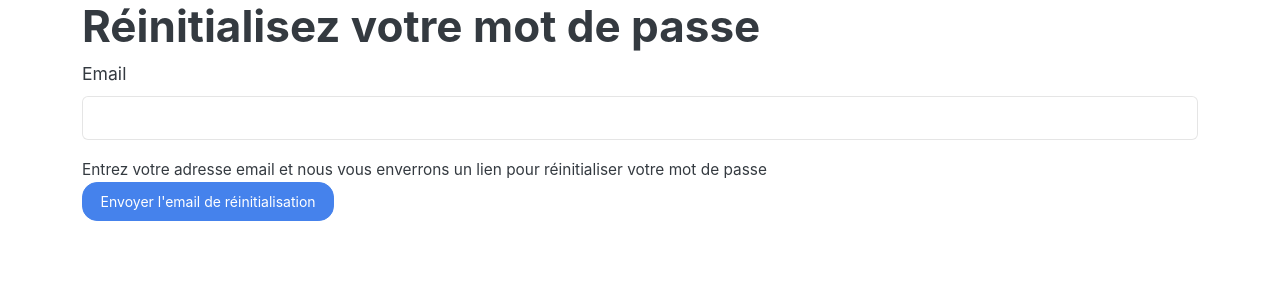
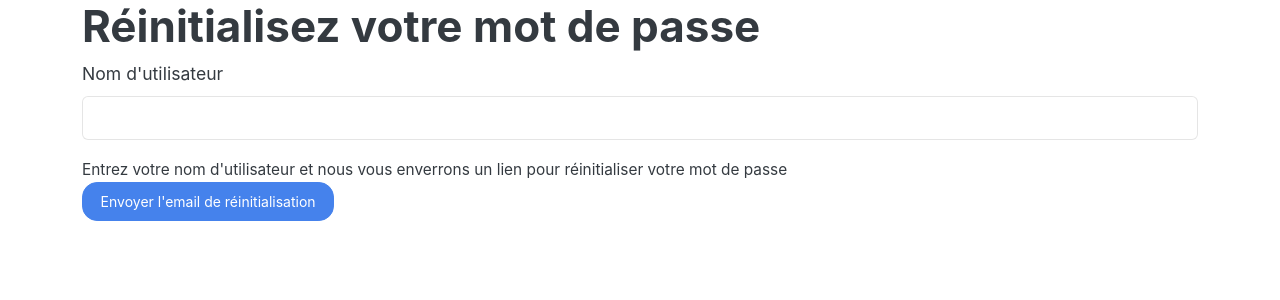
Before and after one commit to Naime-m/Snowtricks, a Symfony app: template templates/reset_password/request.html.twig in a window 1280 px wide. Shown: the part 58-358 px from the top of the page. Run offline with Twig, Linux system fonts and the light colour scheme; the template is opened without the code that fills it, so the values that code supplies are empty; form fields are guessed from the names that the template uses; some libraries are stand-ins or nearby versions.

Commit message:
reset password by username

```diff
--- a/config/services.yaml
+++ b/config/services.yaml
@@ -5,6 +5,8 @@
 # https://symfony.com/doc/current/best_practices.html#use-parameters-for-application-configuration
 parameters:
     app.MAILER_SENDER: '%env(resolve:MAILER_SENDER)%'
+    user_picture_directory: '%kernel.project_dir%/public/uploads/user_picture'
+    trick_picture_directory: '%kernel.project_dir%/public/uploads/trick_picture'
 
 services:
     # default configuration for services in *this* file
--- a/src/Controller/ResetPasswordController.php
+++ b/src/Controller/ResetPasswordController.php
@@ -47,7 +47,7 @@ class ResetPasswordController extends AbstractController
 
         if ($form->isSubmitted() && $form->isValid()) {
             return $this->processSendingPasswordResetEmail(
-                $form->get('email')->getData(),
+                $form->get('username')->getData(),
                 $mailer
             );
         }
@@ -134,10 +134,10 @@ class ResetPasswordController extends AbstractController
         ]);
     }
 
-    private function processSendingPasswordResetEmail(string $emailFormData, MailerInterface $mailer): RedirectResponse
+    private function processSendingPasswordResetEmail(string $usernameFormData, MailerInterface $mailer): RedirectResponse
     {
         $user = $this->entityManager->getRepository(User::class)->findOneBy([
-            'email' => $emailFormData,
+            'username' => $usernameFormData,
         ]);
 
         // Do not reveal whether a user account was found or not.
--- a/templates/reset_password/request.html.twig
+++ b/templates/reset_password/request.html.twig
@@ -9,10 +9,10 @@
     <h1>Réinitialisez votre mot de passe</h1>
 
     {{ form_start(requestForm) }}
-        {{ form_row(requestForm.email) }}
+        {{ form_row(requestForm.username, { 'label': 'Nom d\'utilisateur' }) }}
         <div>
             <small>
-                Entrez votre adresse email et nous vous enverrons un lien pour réinitialiser votre mot de passe
+                Entrez votre nom d'utilisateur et nous vous enverrons un lien pour réinitialiser votre mot de passe
             </small>
         </div>
 
```
Also changed, not shown: src/Form/ResetPasswordRequestFormType.php (+3 -4 lines).
